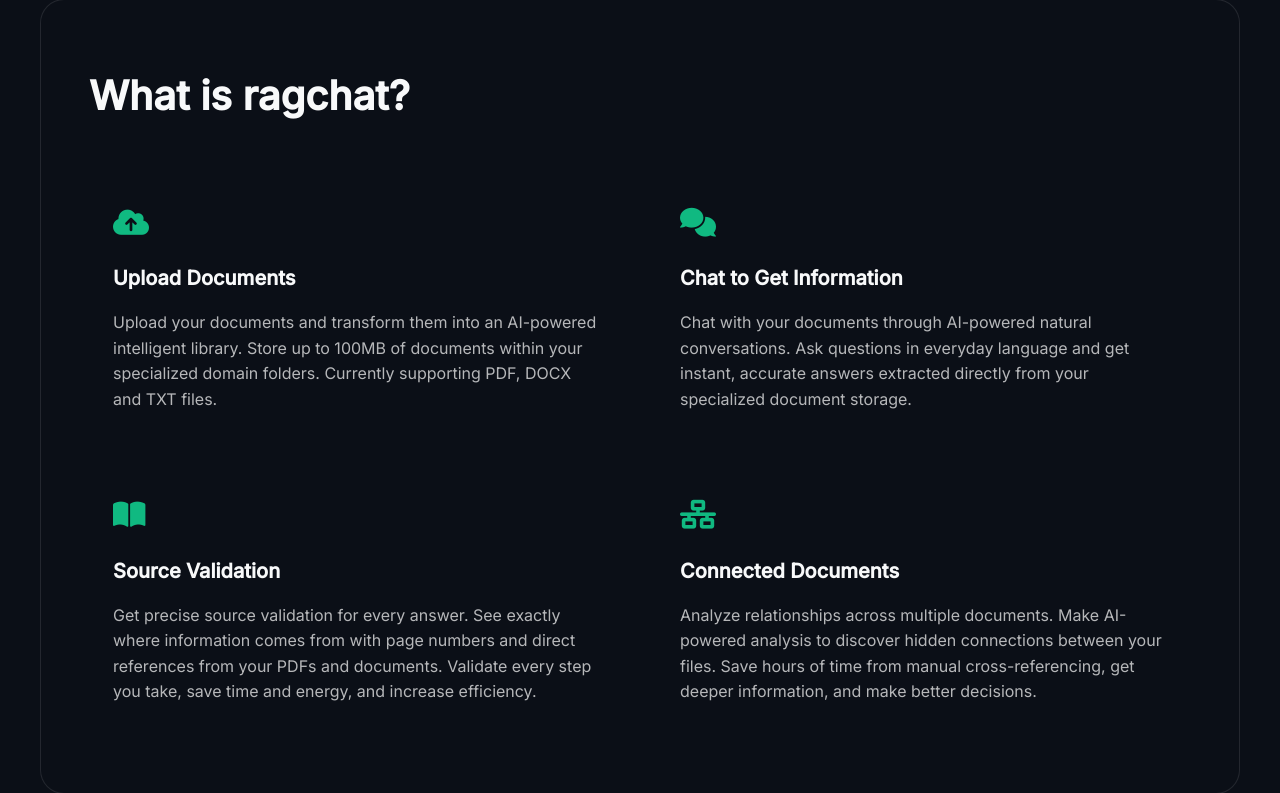
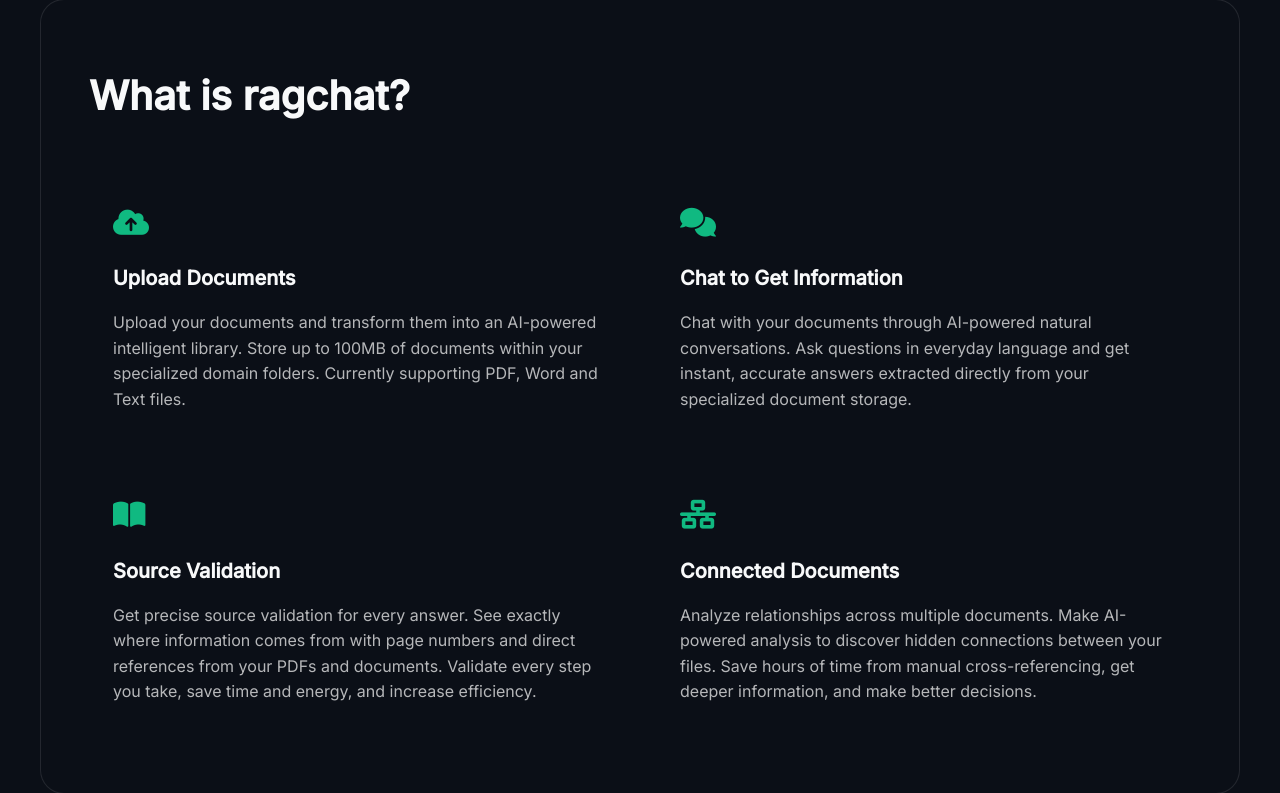
Before and after one commit to rahmansahinler1/ragchat, a FastAPI app: page /about in a window 1280 px wide. Shown: the part 397-1190 px from the top of the page. Run offline with FastAPI, Linux system fonts and the light colour scheme.

Commit message:
fix: about

```diff
--- a/templates/about.html
+++ b/templates/about.html
@@ -50,7 +50,7 @@
                         <i class="fa-solid fa-cloud-arrow-up"></i>
                     </div>
                     <h3>Upload Documents</h3>
-                    <p>Upload your documents and transform them into an AI-powered intelligent library. Store up to 100MB of documents within your specialized domain folders. Currently supporting PDF, DOCX and TXT files.</p>
+                    <p>Upload your documents and transform them into an AI-powered intelligent library. Store up to 100MB of documents within your specialized domain folders. Currently supporting PDF, Word and Text files.</p>
                 </div>
 
                 <div class="feature-item">
```
